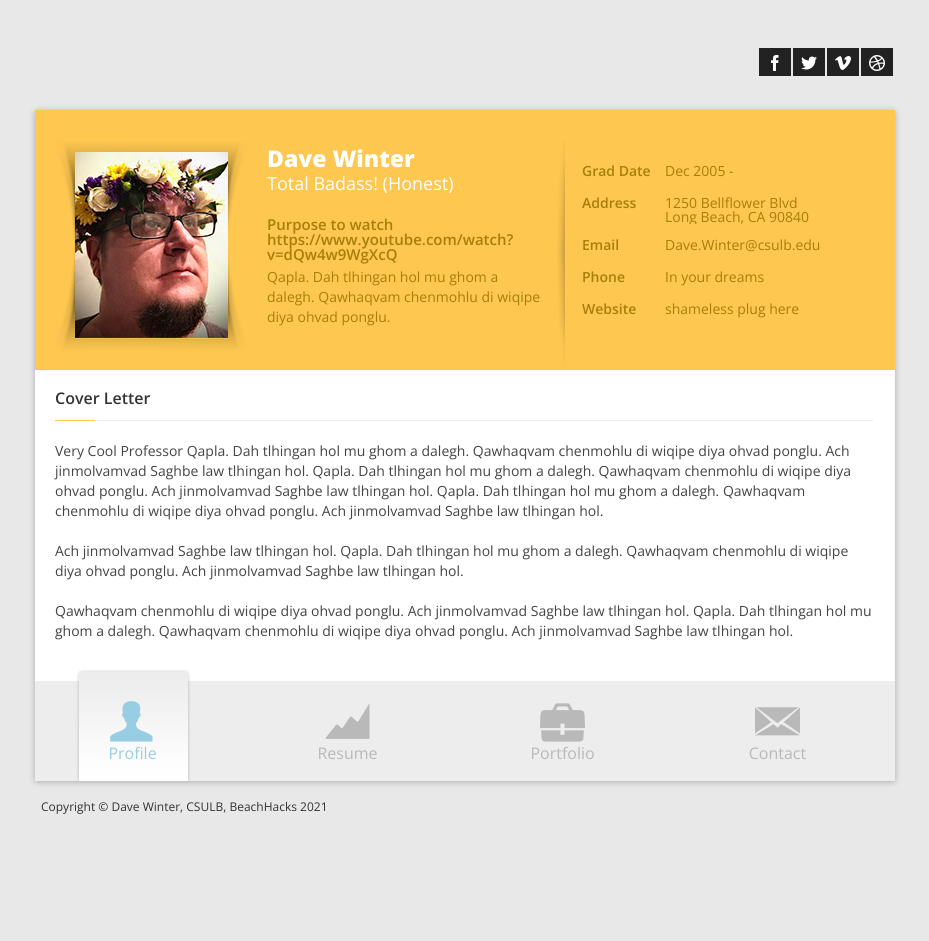
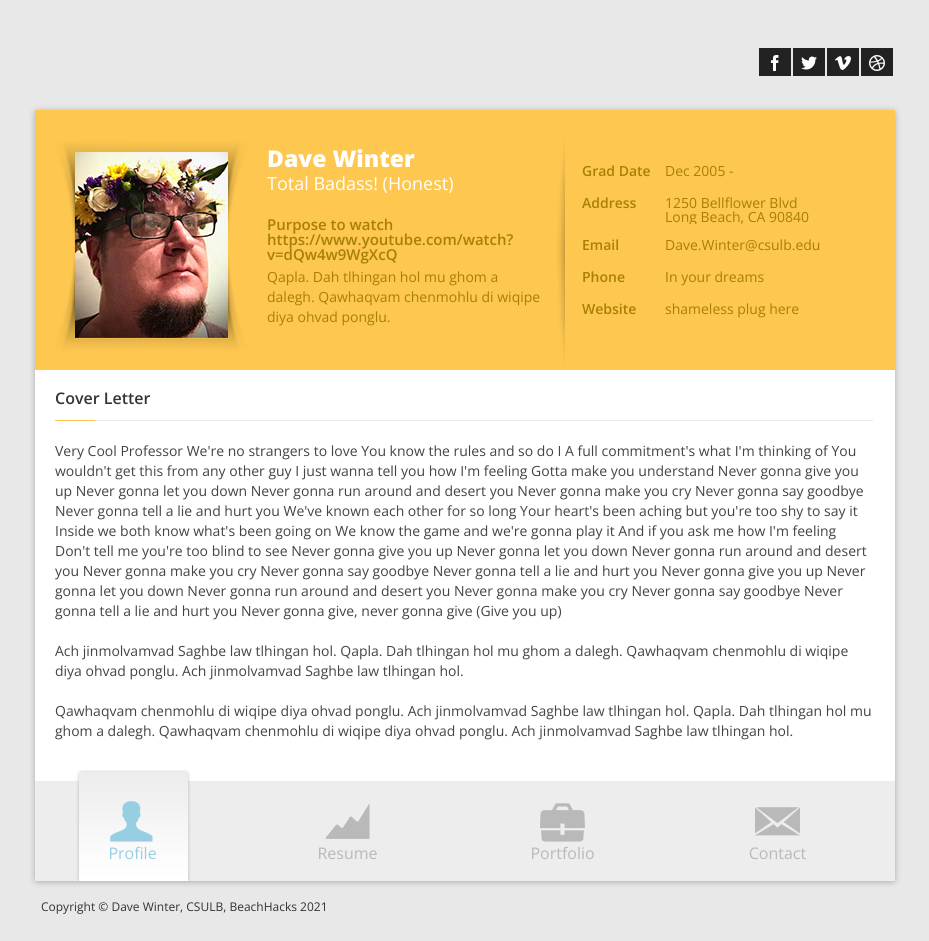
Before and after one commit to dauidus/Github-Workshop-sec-1, a plain HTML site: page index.html in a window 1280 px wide. Shown: the whole page, without its empty margins (175-1104 px from the left). Before the commit the page ends 841 px from the top, so only its background shows below. Drawn offline with nearby package versions, Linux system fonts and the light colour scheme; some packages are replaced by stand-ins of ours.

Commit message:
Added Text

```diff
--- a/index.html
+++ b/index.html
@@ -90,8 +90,38 @@
                         <div class="cover-letter">
                             <h3>Cover Letter</h3>
                             Very Cool Professor
-                            Qapla. Dah tlhingan hol mu ghom a dalegh.  Qawhaqvam chenmohlu di wiqipe diya ohvad ponglu.  Ach jinmolvamvad Saghbe law tlhingan hol. Qapla. Dah tlhingan hol mu ghom a dalegh.  Qawhaqvam chenmohlu di wiqipe diya ohvad ponglu.  Ach jinmolvamvad Saghbe law tlhingan hol. Qapla. Dah tlhingan hol mu ghom a dalegh.  Qawhaqvam chenmohlu di wiqipe diya ohvad ponglu.  Ach jinmolvamvad Saghbe law tlhingan hol.
-                            <br><br>
+                            We're no strangers to love
+                            You know the rules and so do I
+                            A full commitment's what I'm thinking of
+                            You wouldn't get this from any other guy
+                            I just wanna tell you how I'm feeling
+                            Gotta make you understand
+                            Never gonna give you up
+                            Never gonna let you down
+                            Never gonna run around and desert you
+                            Never gonna make you cry
+                            Never gonna say goodbye
+                            Never gonna tell a lie and hurt you
+                            We've known each other for so long
+                            Your heart's been aching but you're too shy to say it
+                            Inside we both know what's been going on
+                            We know the game and we're gonna play it
+                            And if you ask me how I'm feeling
+                            Don't tell me you're too blind to see
+                            Never gonna give you up
+                            Never gonna let you down
+                            Never gonna run around and desert you
+                            Never gonna make you cry
+                            Never gonna say goodbye
+                            Never gonna tell a lie and hurt you
+                            Never gonna give you up
+                            Never gonna let you down
+                            Never gonna run around and desert you
+                            Never gonna make you cry
+                            Never gonna say goodbye
+                            Never gonna tell a lie and hurt you
+                            Never gonna give, never gonna give
+                            (Give you up)                            <br><br>
                             Ach jinmolvamvad Saghbe law tlhingan hol. Qapla. Dah tlhingan hol mu ghom a dalegh.  Qawhaqvam chenmohlu di wiqipe diya ohvad ponglu.  Ach jinmolvamvad Saghbe law tlhingan hol.
                             <br><br>
                             Qawhaqvam chenmohlu di wiqipe diya ohvad ponglu.  Ach jinmolvamvad Saghbe law tlhingan hol. Qapla. Dah tlhingan hol mu ghom a dalegh.  Qawhaqvam chenmohlu di wiqipe diya ohvad ponglu.  Ach jinmolvamvad Saghbe law tlhingan hol.
```
